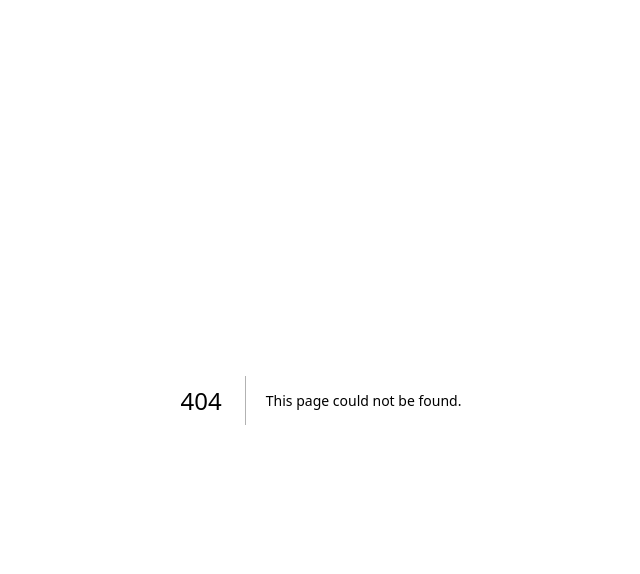
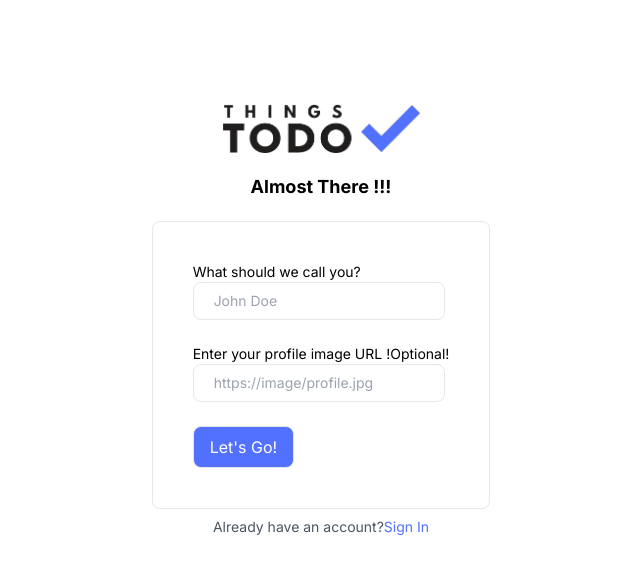
Before and after one commit to MingmaTenzing/thingstodo, a Next.js app: page /username in a window 1280 px wide. Before the commit this address had no page. Shown: the top 574 px of the page, without its empty margins (319-959 px from the left). Built offline with nearby package versions, Linux system fonts and the light colour scheme.

Commit message:
users can add profile image and name

```diff
--- a/src/components/Nav.js
+++ b/src/components/Nav.js
@@ -1,4 +1,5 @@
 import { auth } from "@/firebase/init";
+import { height } from "@mui/system";
 import { signOut } from "firebase/auth";
 auth
 import Image from "next/image";
@@ -34,7 +35,8 @@ function Nav({ user }) {
       </div>
       <div className="flex space-x-2">
         {user ? (
-          <div className="bg-thingstodo px-3 text-white py-2 border rounded-full cursor-pointer" onClick={logout}>{((user.email[0]).toUpperCase())}</div>
+
+          <div className=" px-3 text-white py-2  rounded-full cursor-pointer" onClick={logout}>{ <img src={user.photoURL} className='w-10' /> || <p className="bg-thingstodo py-1.5 px-3  rounded-full ">{(user.displayName[0]).toUpperCase()}</p> }</div>
         ) : (
           <>
             <button
--- a/src/pages/index.js
+++ b/src/pages/index.js
@@ -19,7 +19,7 @@ import "react-responsive-carousel/lib/styles/carousel.min.css";
 import { Carousel } from 'react-responsive-carousel';
 import { ChatBubbleLeftEllipsisIcon } from '@heroicons/react/24/outline'
 import Footer from "@/components/Footer";
-import { useState } from "react";
+import { useEffect, useState } from "react";
 
 
 export default function Home() {
@@ -29,7 +29,7 @@ export default function Home() {
 onAuthStateChanged(auth, (user) => {
   if (user) {
     setUser(user);
-    console.log(user.uid)
+    console.log(user)
   }
 })
 
--- a/src/pages/signup/index.js
+++ b/src/pages/signup/index.js
@@ -28,9 +28,10 @@ function Signup() {
       createUserWithEmailAndPassword(auth, email, confirmpassword)
         .then((userCredential) => {
           setUser(userCredential.user);
+          console.log(user)
           setLoading(false);
 
-          router.push("/");
+          router.push("/username");
         })
         .catch((error) => {
           const erroCode = error.code;
--- /dev/null
+++ b/src/pages/username/index.js
@@ -0,0 +1,101 @@
+import { auth } from "@/firebase/init"
+import { updateProfile } from "firebase/auth"
+import Image from "next/image";
+import Link from "next/link";
+import { useRouter } from "next/router";
+import { useState } from "react";
+import logo from '../../assests/logoxl.png'
+
+
+function createProfile() {
+
+
+
+    const [userName, setUserName] = useState("");
+    const [photoLink, setPhotoLink] = useState("");
+    const [loading, setLoading] = useState(false);
+
+    const router = useRouter();
+    console.log(userName, photoLink)
+
+
+
+function addnameandImage(event) {
+    event.preventDefault();
+
+
+    updateProfile(auth.currentUser, {
+        displayName: userName,
+        photoURL: photoLink
+    }).then (()=> {
+        console.log("Profile Updated");
+        console.log(auth.currentUser);
+        router.push("/")
+
+    }).catch((error) => {
+        console.log(error);
+    })
+
+}
+
+
+  return (
+    <div>
+    <div className="flex flex-col items-center pt-[100px]">
+      <div className="flex flex-col items-center space-y-5 mb-5 ">
+        <Image src={logo} alt="thingstodo logo" width={200} height={200} onClick={() => router.push('/')} className='cursor-pointer'/>
+        <h1 className="font-bold text-lg ">
+          {" "}
+        Almost There !!!
+        </h1>
+      </div>
+      <form
+        className=" border py-[40px] px-10 rounded-lg space-y-6 "
+        onSubmit={addnameandImage}
+      >
+        <div>
+          <h1 className="text-sm">What should we call you?</h1>
+          <input
+            required
+            type="text"
+            placeholder="John Doe"
+            className="border px-5 py-2 text-sm outline-none rounded-lg"
+            onChange={(event) => setUserName(event.target.value)}
+          ></input>
+        </div>
+
+
+            <div>
+              <h1 className="text-sm"> Enter your profile image URL !Optional! </h1>
+              <input
+
+                type="text"
+                placeholder="https://image/profile.jpg"
+                onChange={(e) => setPhotoLink(e.target.value)}
+                className="border  border-gray-200 outline-none px-5 py-2 text-sm rounded-lg"
+              ></input>
+            </div>
+
+
+        <div className="flex space-x-2 items-center">
+          <button
+            type="submit"
+            className="border py-2 px-4 bg-thingstodo text-white rounded-lg"
+          >
+            Let's Go!
+          </button>
+         {loading? <> <ScaleLoader color="#5271ff" height={30} /></> : null}
+        </div>
+      </form>
+      <div className=" text-sm text-gray-600 pt-2">
+          Already have an account?
+          <Link href="/signin">
+            <span className="text-thingstodo">Sign In</span>
+          </Link>
+        </div>
+    </div>
+  </div>
+);
+
+}
+export default createProfile
```
